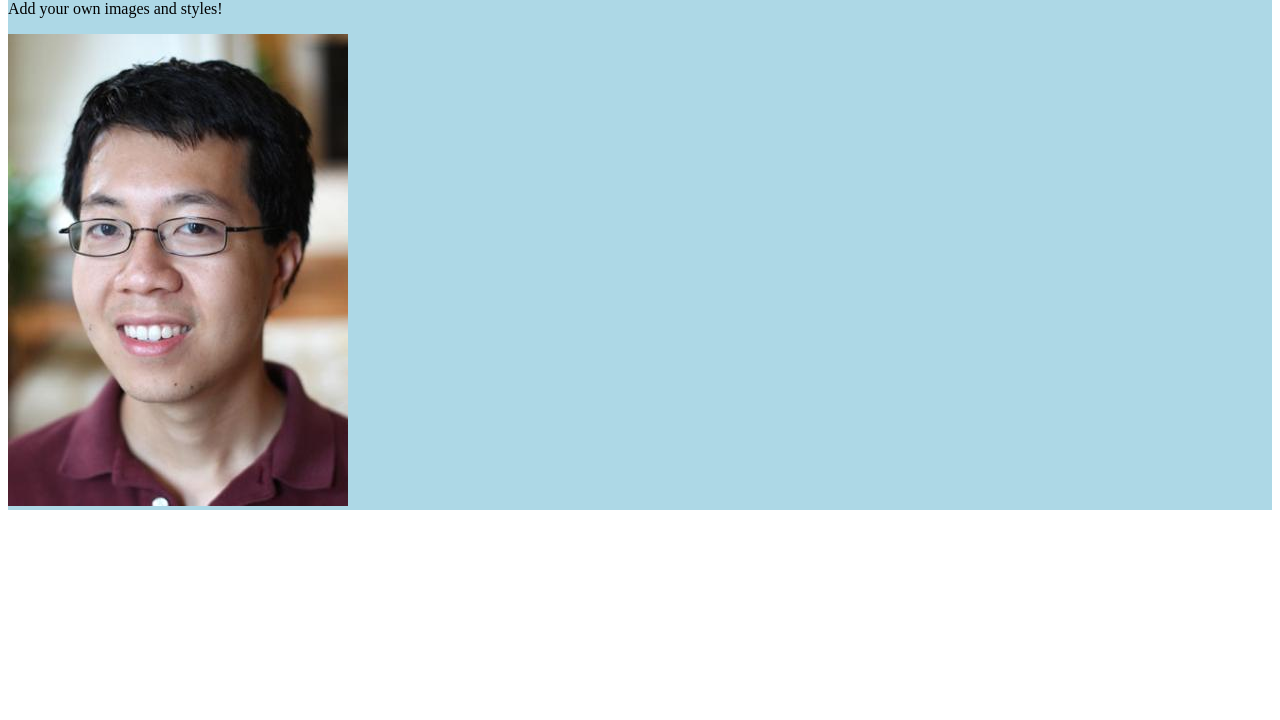
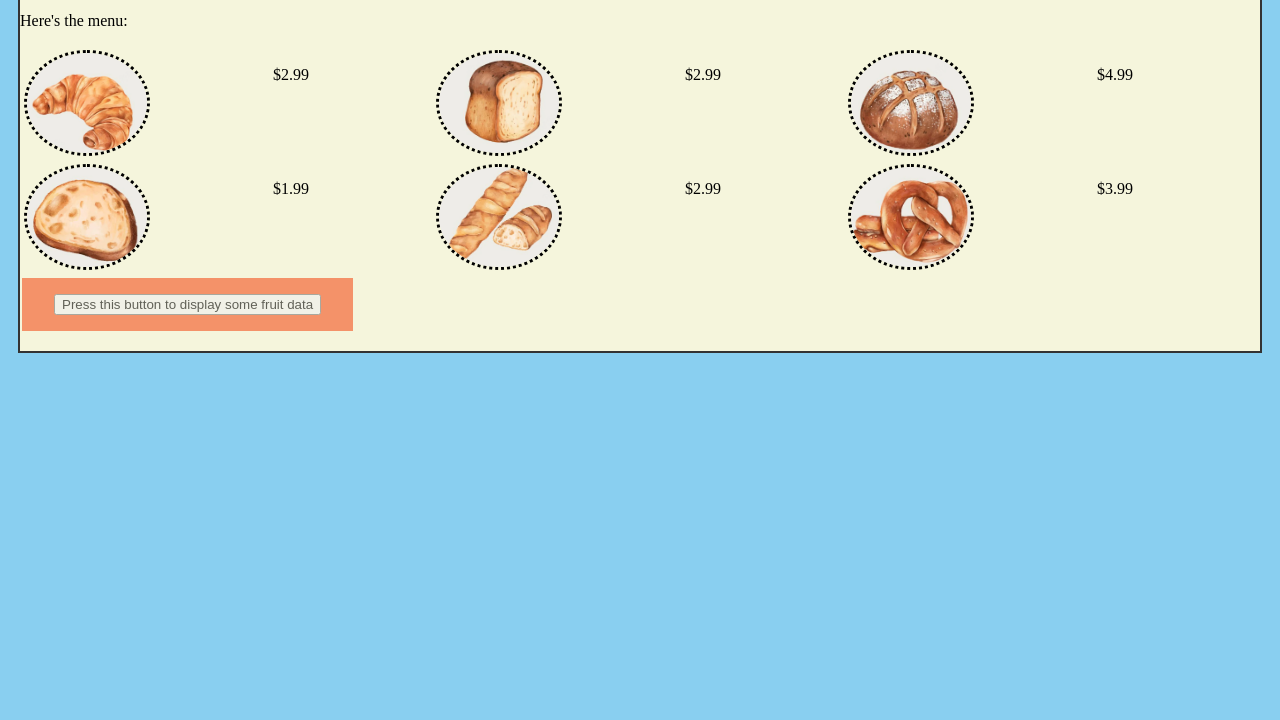
Before and after one commit to SBGorban/WebDev-Studio-3, a plain HTML site: page index.html in a window 1280 px wide. Shown: the part 80-800 px from the top of the page. Drawn offline with Linux system fonts and the light colour scheme.

Commit message:
Add files via upload

```diff
--- a/app.js
+++ b/app.js
@@ -1,9 +1,9 @@
 // Make a GET request to the fruityvice api to retrieve some fruit data
 const apiRequest = async () => {
-  const BASE_URL = 'https://www.fruityvice.com/api/'
+  const BASE_URL = "https://www.fruityvice.com/api/";
 
   // This endpoint (https://www.fruityvice.com/doc/index.html#api-GET-getAll) returns a list of all the fruits and their info, feel free to play around with different endpoints!
-  const resourcePath = 'fruit/all'
+  const resourcePath = "fruit/all";
 
   // Making a fetch request to an API endpoint
   // Note: a fetch request is an asynchronous operation, and `await` tells the program to wait until the request has been completed before continuing
@@ -11,47 +11,80 @@ const apiRequest = async () => {
   const response = await fetch(buildProxyEndpoint(endpoint), {
     method: "GET",
     headers: {
-      'Content-Type': 'application/json',
+      "Content-Type": "application/json"
     }
   });
 
-  // console.log(response);
+  console.log(response);
 
   // Return the response in JSON format
   return response.json();
-}
+};
 
 const updatePage = async () => {
-  const gallery = document.getElementById('cs1300-gallery');
+  const gallery = document.getElementById("cs1300-gallery");
 
   // Make API request and get an array of fruit objects
   const fruitsArray = await apiRequest();
-  // console.log(fruitsArray);
+  // console.log("xoy");
+  // console.log(fruitsArray[0]);
+  const tmp = fruitsArray[0]
+  // console.log(tmp["name"]);
 
+  var paragraph = document.getElementById("sugar");
+  if (paragraph) {
+    paragraph.innerHTML = '';
+}
+  document.getElementById("sugar").textContent += "Fruits with sugar > 10g: ";
+
+
+  if (Array.isArray(fruitsArray)) {
+    fruitsArray.forEach(element => {
+      const nutritions = element["nutritions"];
+      const sugar = nutritions["sugar"];
+      if (sugar > 10) {
+        console.log(element["name"]);
+        var text = document.createTextNode(element["name"] );
+        paragraph.appendChild(text);
+        document.getElementById("sugar").textContent += ", ";
+      }
+    });
+  }
+
+
+  // fruitsArray.array?.forEach(element => {
+  //   const te = element["nutritions"]
+  //   console.log(te["sugar"]);
+  // });
+
+
+
+  // const filtered = Object.fromEntries(Object.entries(fruitsArray).filter(([key]) => key.includes('name')));
+  // console.log(filtered);
   // TODO: Use either `map` and/or `filter` to extract some data from the array of fruit objects
   // For example, find "name of all fruits whose sugar > 15",
+
 
   // TODO: Create a new HTML element to display your data
 
   // TODO: Append your new element to the page
-
-}
+};
 
 // SAMPLE CODE of how to create and append a new HTML element to the page
 const exampleAddElement = () => {
   // Create a new HTML element and set its properties
-  const newElement = document.createElement('div');
+  const newElement = document.createElement("div");
   newElement.innerHTML = "this text is inside a div";
 
   // Append the new element to an existing part of the webpage
-  const existingElement = document.getElementById('example-id');
+  const existingElement = document.getElementById("example-id");
   existingElement.append(newElement);
-}
+};
 
 /**
  * To access information in this API, we need to send our requests through a proxy due to CORS restrictions.
  * This will be used as our proxy to avoid CORS issues.
  */
 // do not touch - stencil code to add the proxy to avoid CORS
-const PROXY_URL = 'https://cs1300-cors-anywhere.herokuapp.com/'
+const PROXY_URL = "https://cs1300-cors-anywhere.herokuapp.com/";
 const buildProxyEndpoint = (endpoint) => `${PROXY_URL}${endpoint}`;
--- a/index.html
+++ b/index.html
@@ -3,25 +3,57 @@
   <head>
     <title>WebDev Studio</title>
     <!-- import javascript variables and functions -->
-    <script src="app.js" defer></script>
     <!-- import CSS styles -->
-    <link rel="stylesheet" href="styles.css" />
+    <link rel="stylesheet" href="./styles.css" />
   </head>
 
   <!-- page content goes into <body> -->
   <body>
     <div id="cs1300-gallery">
-      <h1>Welcome to my bakery</h1>
-      <p>Add your own images and styles!</p>
+      <script src="./app.js"></script>
+      <h1 style="text-align: center;">Welcome to my bakery</h1>
+      <p>Here's the menu:</p>
 
       <!-- TODO: PART I Add your own images and use CSS flex to make sure they work on different screen sizes -->
-      <div class="gallery-container">
-        <img class="gallery-item" src="./assets/jeff.jpg" alt="jeff watching u">
+
+      <div class="row">
+        <div class="column">
+          <img src=".\assets\bread1.png" alt="jeff" width="130" />
+          <p>$2.99</p>
+        </div>
+        <div class="column">
+          <img src=".\assets\bread2.png" alt="jeff" width="130" />
+          <p>$2.99</p>
+        </div>
+        <div class="column">
+          <img src=".\assets\bread3.png" alt="jeff" width="130" />
+          <p>$4.99</p>
+        </div>
+      </div>
+
+      <div class="row2">
+        <div class="column">
+          <img src=".\assets\bread4.png" alt="jeff" width="130" />
+          <p>$1.99</p>
+        </div>
+        <div class="column">
+          <img src=".\assets\bread5.png" alt="jeff" width="130" />
+          <p>$2.99</p>
+        </div>
+        <div class="column">
+          <img src=".\assets\bread6.png" alt="jeff" width="130" />
+          <p>$3.99</p>
+        </div>
       </div>
 
       <!-- TODO: PART II Uncomment the line below, and hook up this button to display data from an API -->
-      <!-- <button onclick="updatePage()">Press this button to display some fruit data</button> -->
+
+      <div class="button">
+        <button onclick="updatePage()">Press this button to display some fruit data</button>
+      </div>
+
+      <p id="sugar"></p>
+
     </div>
   </body>
-
 </html>
--- a/styles.css
+++ b/styles.css
@@ -1,5 +1,8 @@
 #cs1300-gallery {
-  background-color: lightblue;
+  background-color: beige;
+  border: 2px solid #333;
+  background-size: cover;
+  margin: 10px;
 }
 
 /* Uncomment below if images are way too big.
@@ -9,6 +12,60 @@ Selects all image tags and makes them 500px;
 /*  width: 500px;*/
 /*}*/
 
-.gallery-container {
-  /* TODO add styles (hint: use flex!) https://www.w3schools.com/cssref/ */
+.row {
+  margin: auto;
+  display: flex;
+  padding: 2px;
+  text-align: center;
 }
+.row2 {
+  margin: auto;
+  display: flex;
+  padding: 2px;
+  text-align: center;
+}
+
+.column {
+  flex: 33.33%;
+  padding: 2px;
+}
+
+img {
+  float: left;
+  border-radius: 50%;
+  border-style: dotted;
+  width: 120px;
+  height: 100px;
+  object-fit: cover;
+}
+
+body {
+  background-color: #89cff0;
+}
+
+img:hover {
+  color: rgb(0, 204, 255);
+}
+img:active {
+  color: black;
+}
+
+.button {
+  display: flex;
+  text-align: center;
+  background-color: #f4511e;
+  border: none;
+  color: white;
+  padding: 16px 32px;
+  font-size: 16px;
+  margin: 4px 2px;
+  opacity: 0.6;
+  transition: 0.3s;
+  display: inline-block;
+  text-decoration: none;
+  cursor: pointer;
+}
+
+.button:hover {
+  opacity: 1;
+}
```
Also changed, not shown: assets/bread1.png (added), assets/bread2.png (added), assets/bread3.png (added), assets/bread4.png (added), assets/bread5.png (added), assets/bread6.png (added).
